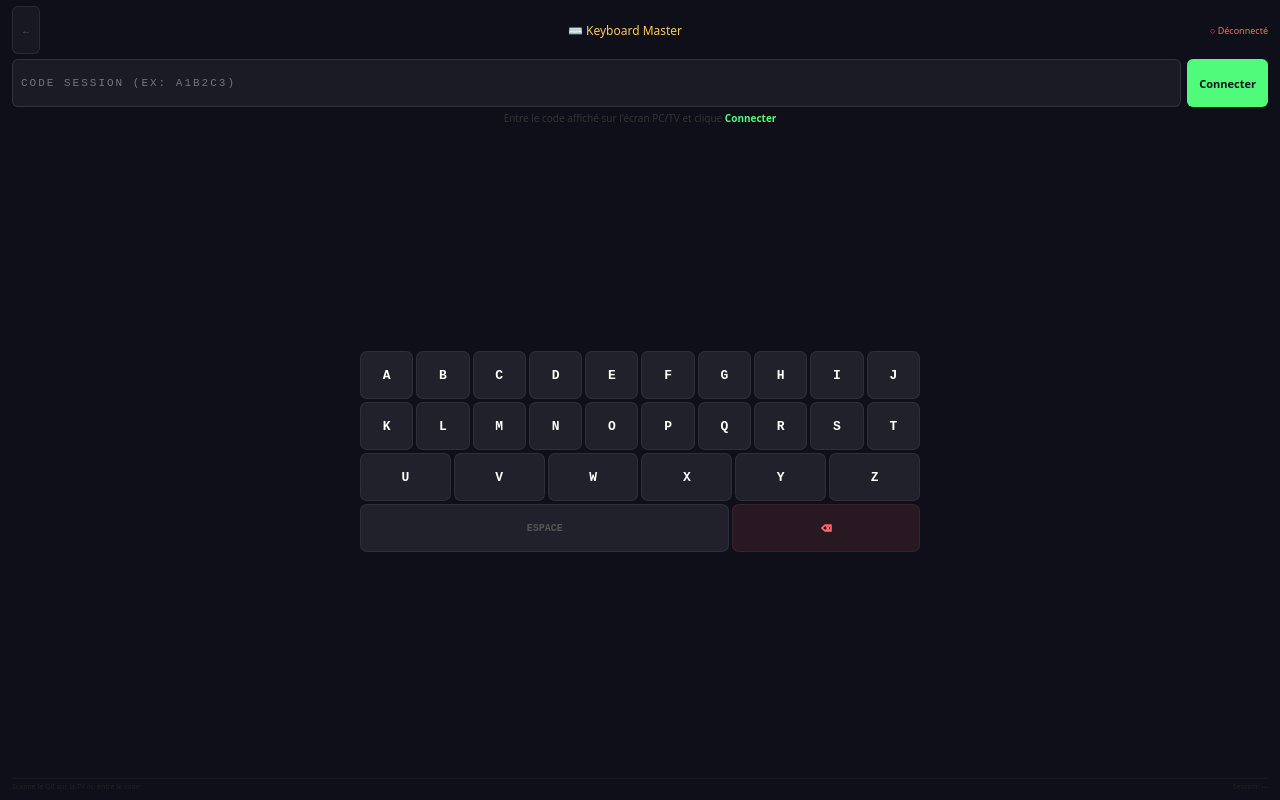
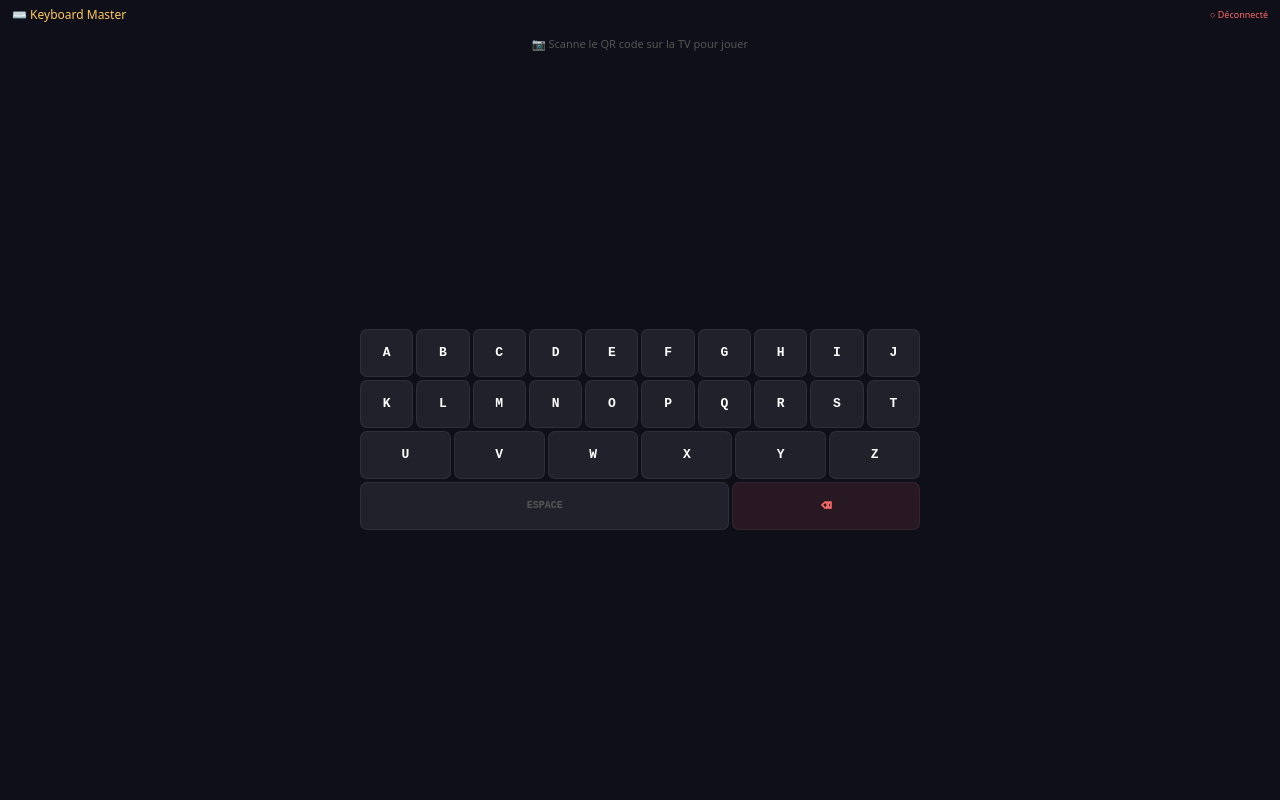
Before and after one commit to Trinite-15/iwaju-plateforme, a React (Vite) app: page /keyboard-master/remote in a window 1280 px wide. Built offline with nearby package versions, Linux system fonts and the light colour scheme.

Commit message:
Fix: Correction Keyboardmaster: interface clavier

```diff
--- a/src/modules/board/BoardRemote.jsx
+++ b/src/modules/board/BoardRemote.jsx
@@ -1,6 +1,5 @@
 // BoardRemote.jsx — interface mobile avec gestion orientation
 import { useEffect, useRef, useState } from 'react';
-import { Link } from 'react-router-dom';
 import { logger } from '../../logger';
 import { useOrientation } from '../../hooks/useOrientation';
 import { useForceLandscape } from '../../hooks/useForceLandscape';
@@ -175,9 +174,6 @@ function BoardRemote() {
         >
           📋 Copier le lien
         </button>
-        <button onClick={() => {}} style={{ opacity: 0.35, background: 'none', border: 'none', color: 'white', fontSize: 12, cursor: 'pointer' }}>
-          Continuer en portrait →
-        </button>
         <p style={{ color: '#444', fontFamily: 'monospace', fontSize: 10, margin: 0 }}>Session : {sessionId}</p>
       </div>
     );
@@ -191,8 +187,6 @@ function BoardRemote() {
       <div className={`status-badge ${connected ? 'connected' : 'connecting'}`}>
         {connected ? '● Connecté' : '○ Connexion…'}
       </div>
-
-      <Link className="remote-menu-link" to="/" tabIndex={0}>Menu</Link>
 
       <div style={{
         position: 'fixed', bottom: 16, left: '50%', transform: 'translateX(-50%)',
--- a/src/modules/keyboard-master/components/smartphone/keyboardRemote.jsx
+++ b/src/modules/keyboard-master/components/smartphone/keyboardRemote.jsx
@@ -1,6 +1,5 @@
 // KeyboardRemote.jsx — Clavier smartphone
 import { useState, useEffect, useRef, useCallback } from 'react';
-import { useNavigate } from 'react-router-dom';
 import { createKeyboardChannel } from '../../supabaseClient';
 import { logger } from '../../../../logger';
 
@@ -29,14 +28,13 @@ const ROWS = [
 ];
 
 export default function KeyboardRemote() {
-  const navigate    = useNavigate();
   const [connected, setConnected] = useState(false);
   const [sessionId, setSessionId] = useState('');
   const [feedback,  setFeedback]  = useState('');
   const [pressed,   setPressed]   = useState(null);
   const [landscape, setLandscape] = useState(false);
   const channelRef = useRef(null);
-  const connectedRef = useRef(false); // ref pour sendKey
+  const connectedRef = useRef(false);
 
   // Sync ref
   useEffect(() => { connectedRef.current = connected; }, [connected]);
@@ -78,12 +76,6 @@ export default function KeyboardRemote() {
 
     channelRef.current = ch;
   }, []); // eslint-disable-line
-
-  const handleConnect = () => {
-    const id = sessionId.trim();
-    if (!id) { showFeedback('⚠️ Entre un code', 1500); return; }
-    doConnect(id);
-  };
 
   const handleDisconnect = () => {
     channelRef.current?.unsubscribe();
@@ -141,29 +133,27 @@ export default function KeyboardRemote() {
   };
 
   return (
-    <div style={{ display:'flex', flexDirection:'column', height:'100vh', backgroundColor:'#0f0f1a', color:'#fff', padding: landscape ? '6px 12px' : '10px', boxSizing:'border-box', overflow:'hidden', fontFamily:'system-ui,sans-serif', touchAction:'none' }}>
+    <div style={{ display:'flex', flexDirection:'column', height:'100vh', backgroundColor:'#0f0f1a', color:'#fff', padding: landscape ? '6px 12px' : '10px', boxSizing:'border-box', overflow:'hidden', fontFamily:'system-ui,sans-serif', touchAction:'none', position:'relative' }}>
 
-      {/* Header */}
+      {/* Header — sans bouton retour */}
       <div style={{ display:'flex', justifyContent:'space-between', alignItems:'center', marginBottom: landscape ? 5 : 8, flexShrink:0 }}>
-        <button onClick={() => navigate('/')} style={{ background:'rgba(255,255,255,0.04)', border:'1px solid rgba(255,255,255,0.08)', color:'#555', padding: landscape ? '3px 8px' : '5px 11px', borderRadius:6, cursor:'pointer', fontSize: landscape ? 10 : 12 }}>←</button>
         <span style={{ fontSize: landscape ? 12 : 15, color:'#feca57' }}>⌨️ Keyboard Master</span>
-        <span style={{ fontSize:9, color: connected ? '#50fa7b' : '#ff6b6b' }}>{connected ? '● Connecté' : '○ Déconnecté'}</span>
-      </div>
-
-      {/* Connexion */}
-      <div style={{ display:'flex', gap:6, marginBottom: landscape ? 4 : 7, flexShrink:0 }}>
-        <input
-          type="text"
-          placeholder="Code session (ex: A1B2C3)"
-          value={sessionId}
-          onChange={e => setSessionId(e.target.value.toUpperCase().replace(/[^A-Z0-9]/g,''))}
-          maxLength={8}
-          style={{ flex:1, padding: landscape ? '4px 8px' : '6px 10px', background:`rgba(255,255,255,${connected?'0.08':'0.05'})`, border:`1px solid ${connected?'rgba(80,250,123,0.35)':'rgba(255,255,255,0.1)'}`, borderRadius:6, color:'#fff', fontSize: landscape ? 11 : 13, outline:'none', fontFamily:'monospace', letterSpacing:2, textTransform:'uppercase' }}
-        />
-        {!connected
-          ? <button onClick={handleConnect}    style={{ padding: landscape ? '4px 12px' : '6px 16px', background:'#50fa7b', color:'#0f0f1a', border:'none', borderRadius:6, cursor:'pointer', fontSize: landscape ? 11 : 13, fontWeight:'bold', whiteSpace:'nowrap' }}>Connecter</button>
-          : <button onClick={handleDisconnect} style={{ padding: landscape ? '4px 10px' : '6px 14px', background:'rgba(255,107,107,0.2)', color:'#ff6b6b', border:'1px solid rgba(255,107,107,0.3)', borderRadius:6, cursor:'pointer', fontSize: landscape ? 11 : 13, whiteSpace:'nowrap' }}>Déco</button>
-        }
+        <div style={{ display:'flex', alignItems:'center', gap: 8 }}>
+          {/* Code session affiché discrètement */}
+          {sessionId && (
+            <span style={{ fontSize: landscape ? 8 : 9, color:'#333', fontFamily:'monospace', letterSpacing: 1 }}>
+              #{sessionId}
+            </span>
+          )}
+          <span style={{ fontSize:9, color: connected ? '#50fa7b' : '#ff6b6b' }}>
+            {connected ? '● Connecté' : '○ Déconnecté'}
+          </span>
+          {connected && (
+            <button onClick={handleDisconnect} style={{ padding: landscape ? '3px 8px' : '4px 10px', background:'rgba(255,107,107,0.15)', color:'#ff6b6b', border:'1px solid rgba(255,107,107,0.3)', borderRadius:6, cursor:'pointer', fontSize: landscape ? 9 : 11 }}>
+              Déco
+            </button>
+          )}
+        </div>
       </div>
 
       {/* Feedback */}
@@ -175,8 +165,8 @@ export default function KeyboardRemote() {
 
       {/* Message si pas connecté */}
       {!connected && (
-        <div style={{ textAlign:'center', color:'#333', fontSize: landscape ? 10 : 12, marginBottom: landscape ? 3 : 5, flexShrink:0 }}>
-          Entre le code affiché sur l'écran PC/TV et clique <strong style={{ color:'#50fa7b' }}>Connecter</strong>
+        <div style={{ textAlign:'center', color:'#555', fontSize: landscape ? 11 : 13, marginBottom: landscape ? 5 : 10, flexShrink:0, padding: '8px 0' }}>
+          📷 Scanne le QR code sur la TV pour jouer
         </div>
       )}
 
@@ -208,12 +198,6 @@ export default function KeyboardRemote() {
           >⌫</button>
         </div>
       </div>
-
-      {/* Footer */}
-      <div style={{ display:'flex', justifyContent:'space-between', padding: landscape ? '3px 0' : '5px 0', fontSize:7, color:'#222', borderTop:'1px solid rgba(255,255,255,0.04)', marginTop: landscape ? 3 : 5, flexShrink:0 }}>
-        <span>Scanne le QR sur la TV ou entre le code</span>
-        <span>Session: {sessionId || '---'}</span>
-      </div>
     </div>
   );
 }
```
Also changed, not shown: src/modules/keyboard-master/components/tv/KeyboardTV.jsx (+26 -13 lines).
